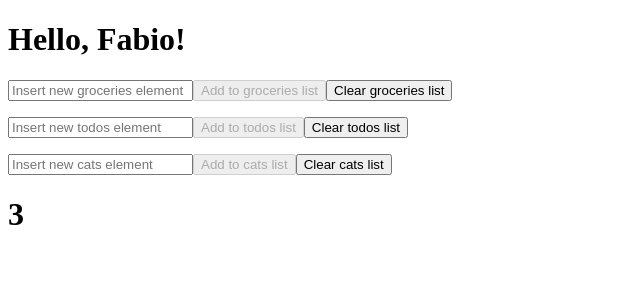
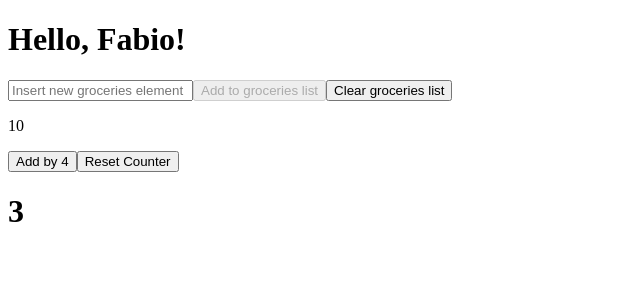
Before and after one commit to FabioViscuso/exerc-react, a React (Create React App) app: page / in a window 1280 px wide. Shown: the top 300 px of the page, without its empty margins (0-640 px from the left). Built offline with nearby package versions, Linux system fonts and the light colour scheme.

Commit message:
feat: useState-01

```diff
--- a/src/App.js
+++ b/src/App.js
@@ -2,6 +2,7 @@
 import Welcome from "./Welcome";
 import ConfigurableList from "./ConfigurableList";
 import Sum from "./Sum";
+import Counter from "./Counter";
 /* import Login from "./Login"; */
 /* import Container from "./Container"; */
 /* import UncontrolledLogin from "./UncontrolledLogin"; */
@@ -30,33 +31,7 @@ function App() {
                     })}
                 </ul>
             )}/>
-            <ConfigurableList subject={"todos"} render={(state, deleteFromListHandler) => (
-                <ol>
-                    {state.map((item, index) => {
-                        if (item) {
-                            return (
-                                <li listnumber={index} key={"listItem" + index}>{item}&nbsp;
-                                    <button key={"button" + index} onClick={deleteFromListHandler}>Delete</button>
-                                </li>
-                            );
-                        } else {return null}
-                    })}
-                </ol>
-            )}/>
-            <ConfigurableList subject={"cats"} render={(state, deleteFromListHandler) => (
-                <div>
-                    {state.map((item, index) => {
-                        if (item) {
-                            return (
-                                <div listnumber={index} key={'cat' + index}>
-                                    <img style={catStyle} src={item} key={"listItem" + index} alt={'image number '+index}/>
-                                    <button key={"button" + index} onClick={deleteFromListHandler}>Delete</button>
-                                </div>
-                            );
-                        } else {return null}
-                    })}
-                </div>
-            )}/>
+            <Counter increment={4} initialValue={10} />
             <Sum /* numbers={[2, 4, 5, 0, 1]} */ />
             {/* <Container title={<h1>Hello world!</h1>}>
             <p>Lorem ipsum blablabla</p>
--- /dev/null
+++ b/src/Counter.js
@@ -0,0 +1,23 @@
+import { useState } from 'react';
+
+function Counter({ initialValue = 0, increment = 1 }) {
+    const [counter, updateCounter] = useState(initialValue);
+
+    function addCounterHandler() {
+        updateCounter((counter) => { return counter = counter + increment })
+    }
+
+    function resetCounterHandler() {
+        updateCounter((counter) => counter = initialValue)
+    }
+
+    return (
+        <>
+            <p>{counter}</p>
+            <button onClick={addCounterHandler}>Add by {increment}</button>
+            <button onClick={resetCounterHandler}>Reset Counter</button>
+        </>
+    )
+}
+
+export default Counter;
```
